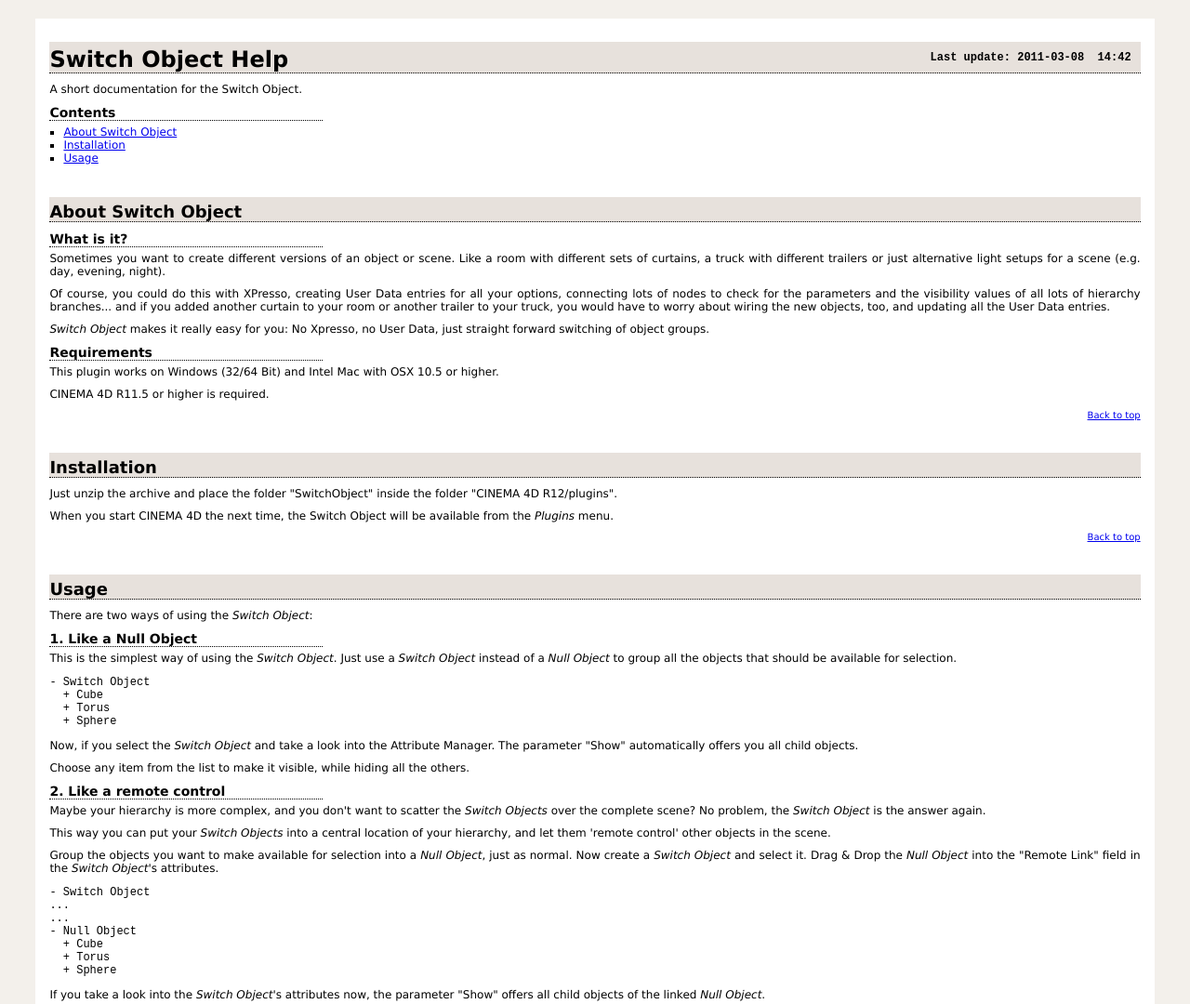
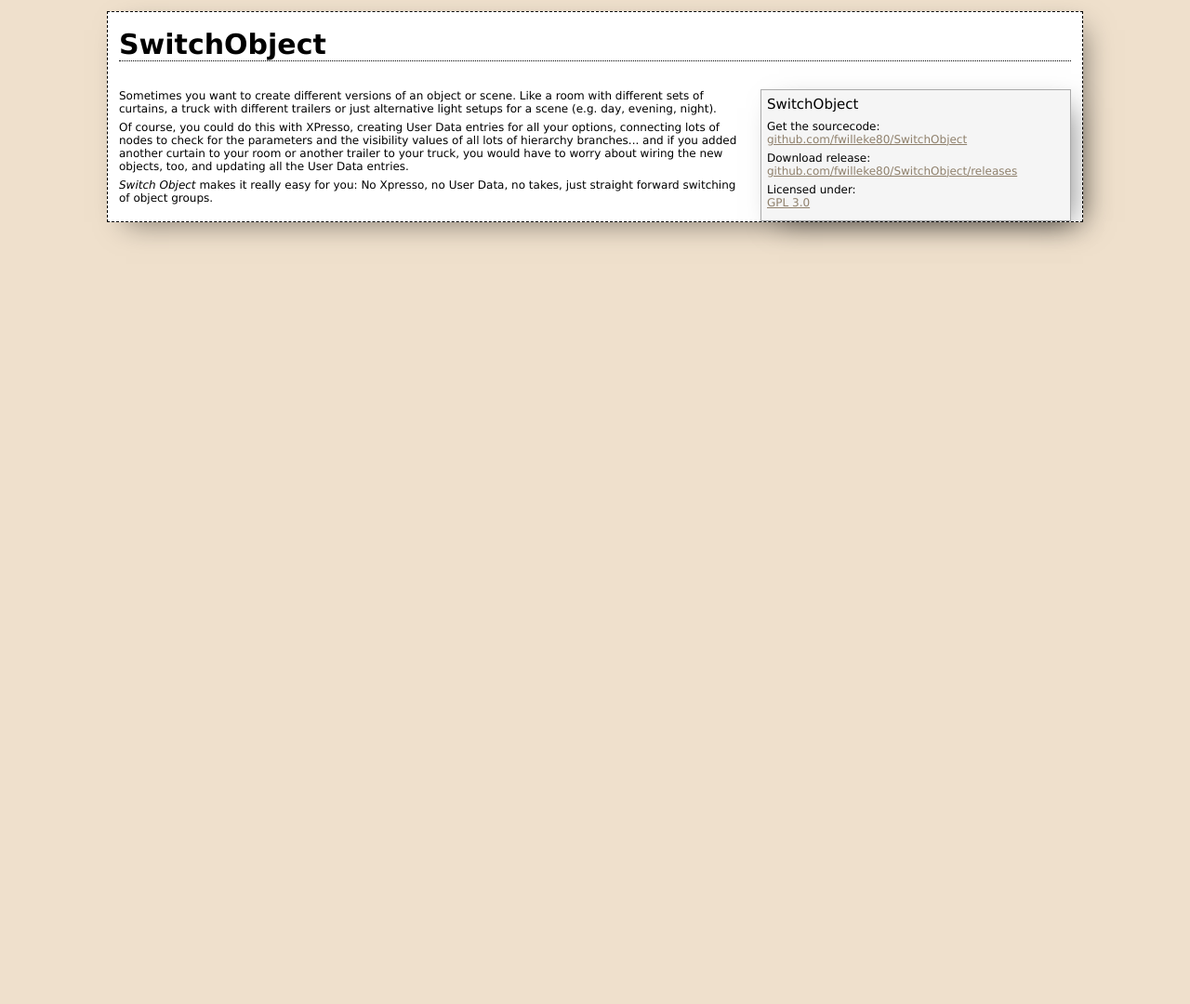
Before and after one commit to fwilleke80/SwitchObject, a plain HTML site: page docs/index.html in a window 1280 px wide. Shown: the top 1080 px of the page at 93% size. After the commit the page ends 800 px from the top, so only its background shows below. Drawn offline with Linux system fonts and the light colour scheme.

Commit message:
Started updating help file

```diff
--- a/docs/index.html
+++ b/docs/index.html
@@ -1,254 +1,139 @@
-<!DOCTYPE html PUBLIC "-//W3C//DTD XHTML 1.0 Transitional//EN" "http://www.w3.org/TR/xhtml1/DTD/xhtml1-transitional.dtd">
-<html xmlns="http://www.w3.org/1999/xhtml">
-<head>
-	<meta http-equiv="Content-Type" content="text/html; charset=utf-8" />
-	<title>Switch Object Help</title>
-	<style type="text/css">
-<!--
-body
-{
-	background-color: #F3F0EB;
-	font-family: Geneva, Arial, Helvetica, sans-serif;
-	font-size: 12px;
+<html>
+	<head>
+		<title>SwitchObject</title>
+		<meta name="keywords" content="SwitchObject,plugin,cinema,C++,C,free,opensource,parameters,usage,help">
+		<style>
+		<!--
+body {
+	background-color: #EFE0CC;
+	color: black;
+	font-family: Geneva, Helvetica, Arial, sans-serif;
+	font-size: 0.75em;
 	padding: 0px;
-	margin-top: 20px;
-	margin-right: 3%;
-	margin-bottom: 50px;
-	margin-left: 3%;
+	margin: 1em 1em 1em 1em;
 }
 
-p
-{
-	text-align: justify;
-	padding: 0px;
-	margin-top: 0px;
-	margin-right: 0px;
-	margin-bottom: 10px;
-	margin-left: 0px;
+img {
+	border: 1px solid black;
 }
 
-p.caption
-{
-	font-size: 9px;
-	font-weight: 700;
-	text-align: left;
-	padding: 0px;
-	margin-top: 0px;
-	margin-right: 0px;
-	margin-bottom: 5px;
-	margin-left: 0px;
+div.maincontent {
+	background-color: white;
+	padding: 1em	;
+	margin: auto;
+	border: 1px dashed black;
+	-webkit-box-shadow: 10px 10px 30px -10px rgba(0,0,0,0.5);
+	-moz-box-shadow: 10px 10px 30px -10px rgba(0,0,0,0.5);
+	box-shadow: 10px 10px 30px -10px rgba(0,0,0,0.5);
+	max-width: 1024px;
 }
 
-p.toplink
-{
-	font-size: 10px;
-	margin-top: 10px;
-	margin-right: 0px;
-	margin-bottom: 10px;
-	margin-left: 0px;
-	text-align: right;
-	clear: both;
+div.pane {
+	padding: 0.5em;
+	background-color: #F5F5F5;
+	border: 1px solid #AAAAAA;
+	-webkit-box-shadow: 10px 10px 30px -10px rgba(0,0,0,0.5);
+	-moz-box-shadow: 10px 10px 30px -10px rgba(0,0,0,0.5);
+	box-shadow: 10px 10px 30px -10px rgba(0,0,0,0.5);
+	margin: 0px 0px 1.5em 1.5em;
+	width: 320px;
 }
 
-h1
-{
-	background-color: #E7E1DC;
-	font-size: 24px;
-	margin-top: 0px;
-	margin-right: 0px;
-	margin-bottom: 10px;
-	margin-left: 0px;
-	font-weight: 700;
-	border-top-width: 0px;
-	border-right-width: 0px;
-	border-bottom-width: 1px;
-	border-left-width: 0px;
-	border-bottom-style: dotted;
-	border-top-color: #000000;
-	border-right-color: #000000;
-	border-bottom-color: #000000;
-	border-left-color: #000000;
-	padding-top: 5px;
-	padding-right: 0px;
-	padding-bottom: 0px;
-	padding-left: 0px;
+div.indent {
+	margin-left: 1em;
 }
 
-h2
-{
-	background-color: #E7E1DC;
-	font-size: 18px;
-	margin-top: 35px;
-	margin-right: 0px;
-	margin-bottom: 10px;
-	margin-left: 0px;
+h1 {
+	font-size: 2.5em;
 	font-weight: 700;
-	border-top-width: 0px;
-	border-right-width: 0px;
-	border-bottom-width: 1px;
-	border-left-width: 0px;
-	border-bottom-style: dotted;
-	border-top-color: #000000;
-	border-right-color: #000000;
-	border-bottom-color: #000000;
-	border-left-color: #000000;
-	padding-top: 5px;
-	padding-right: 0px;
-	padding-bottom: 0px;
-	padding-left: 0px;
+	width: 100%;
+	border-width: 0px 0px 1px 0px;
+	border-style: none none dotted none;
+	border-color: black;
+	padding: 5px 0px 0px 0px;
+	margin: 0px 0px 1em 0px;
+}
+
+h2 {
+	font-size: 14px;
+	font-weight: 700;
+	width: 50%;
+	border-width: 0px 0px 1px 0px;
+	border-style: none none dotted none;
+	border-color: darkgray;
+	padding: 5px 0px 0px 0px;
+	margin: 0px 0px 1em 0px;
 }
 
 h3
 {
 	font-size: 14px;
-	margin-top: 10px;
-	margin-right: 0px;
-	margin-bottom: 5px;
-	margin-left: 0px;
 	font-weight: 700;
-	border-top-width: 0px;
-	border-right-width: 0px;
-	border-bottom-width: 1px;
-	border-left-width: 0px;
-	border-bottom-style: dotted;
-	border-top-color: #000000;
-	border-right-color: #000000;
-	border-bottom-color: #000000;
-	border-left-color: #000000;
-	width:25%;
+	width: 50%;
+	padding: 5px 0px 0px 0px;
+	margin: 0.75em 0px 0.5em 0px;
 }
 
 h4
 {
-	margin-top: 7px;
-	margin-right: 0px;
-	margin-bottom: 2px;
-	margin-left: 0px;
-	font-weight: 900;
-	font-size: 13px;
+	font-size: 12px;
+	font-weight: 700;
+	width: 50%;
+	padding: 5px 0px 0px 0px;
+	margin: 0.75em 0px 0.25em 0px;
 }
 
-h5
-{
-	margin-top: 7px;
-	margin-right: 0px;
-	margin-bottom: 2px;
-	margin-left: 0px;
-	font-weight: 900;
-	font-size: 12px;
+p {
+	margin: 0px 0px 0.5em 0px;
 }
 
-ul
-{
-	list-style-position: outside;
-	list-style-type: square;
-	padding: 0px;
-	margin-top: 0px;
-	margin-right: 0px;
-	margin-bottom: 0px;
-	margin-left: 15px;
+a {
+	color: #8F806C;
 }
 
-pre.timestamp
-{
-	font-weight: 700;
-	font-size: 12px;
-	padding: 0px;
-	margin-top: 10px;
-	margin-right: 10px;
-	margin-bottom: 10px;
-	margin-left: 0px;
+a:hover {
+	color: #DD2200;
+}
+
+a:visited {
+	color: #6F604C;
+}
+
+.floatright {
 	float: right;
 }
 
-div.background
-{
-	background-color: #FFFFFF;
-	padding: 15px;
+#slightlybigger {
+	font-size: 1.25em;
 }
+		-->
+		</style>
+	</head>
 
-div.chapter
-{
-	clear: both;
-	margin: 0px;
-	padding: 0px;
-}
+	<body>
+		<div class="maincontent">
+			<h1>SwitchObject</h1>
 
-div.sideimg
-{
-	margin-top: 10px;
-	margin-right: 0px;
-	margin-bottom: 10px;
-	margin-left: 20px;
-	clear: both;
-	float: right;
-	font-size: 10px;
-}
+			<div class="floatright pane">
+				<p id="slightlybigger">SwitchObject</p>
+				<p>Get the sourcecode:<br /><a href="https://github.com/fwilleke80/SwitchObject">github.com/fwilleke80/SwitchObject</a></p>
+				<p>Download release:<br /><a href="https://github.com/fwilleke80/SwitchObject/releases">github.com/fwilleke80/SwitchObject/releases</a></p>
+				<p>Licensed under:<br /><a href="https://www.gnu.org/licenses/gpl-3.0.en.html">GPL 3.0</a></p>
+				<!--<a href="switchobject.jpg"><img src="pointprojector.jpg" width="100%" /></a>-->
+			</div>
 
-caption.caption
-{
-	font-size: 9px;
-	font-weight: 700;
-	text-align: left;
-	padding: 0px;
-	margin-top: 0px;
-	margin-right: 0px;
-	margin-bottom: 5px;
-	margin-left: 0px;
-}
+      <p>Sometimes you want to create different versions of an object or scene. Like a room with different sets of curtains, a truck with different trailers or just alternative light setups for a scene (e.g. day, evening, night).</p>
+      <p>Of course, you could do this with XPresso, creating User Data entries for all your options, connecting lots of nodes to check for the parameters and the visibility values of all lots of hierarchy branches... and if you added another curtain to your room or another trailer to your truck, you would have to worry about wiring the new objects, too, and updating all the User Data entries.</p>
+      <p><i>Switch Object</i> makes it really easy for you: No Xpresso, no User Data, no takes, just straight forward switching of object groups.</p>
+		</div>
+	</body>
+</html>
 
-img
-{
-	border-top-width: 1px;
-	border-right-width: 1px;
-	border-bottom-width: 1px;
-	border-left-width: 1px;
-	border-top-style: solid;
-	border-right-style: solid;
-	border-bottom-style: solid;
-	border-left-style: solid;
-}
-
-img.thumb
-{
-	width: 200px;
-}
-
-table.gallery
-{
-	border-spacing: 0px;
-	padding: 0px;
-	border-top-width: 0px;
-	border-right-width: 0px;
-	border-bottom-width: 0px;
-	border-left-width: 0px;
-	margin-top: 15px;
-	margin-right: 0px;
-	margin-bottom: 15px;
-	margin-left: 0px;
-}
-
-tr.gallery
-{
-	margin: 0px;
-	padding: 0px;
-}
-
-td.gallery
-{
-	margin: 0px;
-	padding: 5px;
-	vertical-align: top;
-}
--->
-	</style>
-</head>
-
+<!--
 <body>
 	<a name="top" id="top"></a>
 	<div class="background">
 		<div class="chapter">
-			<p><pre class="timestamp">Last update: <!-- #BeginDate format:IS1m -->2011-03-08  14:42<!-- #EndDate --></pre></p>
 			<h1>Switch Object Help</h1>
 			<p>A short documentation for the Switch Object.</p>
 			<h3>Contents</h3>
@@ -310,3 +195,4 @@ td.gallery
 	</div>
 </body>
 </html>
+-->
```
